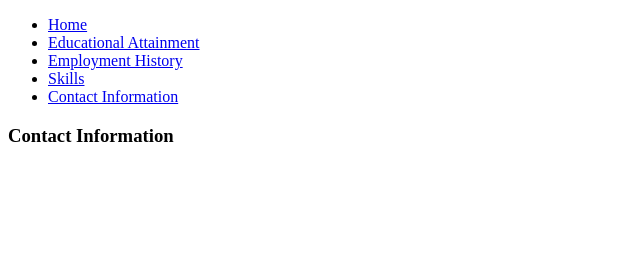
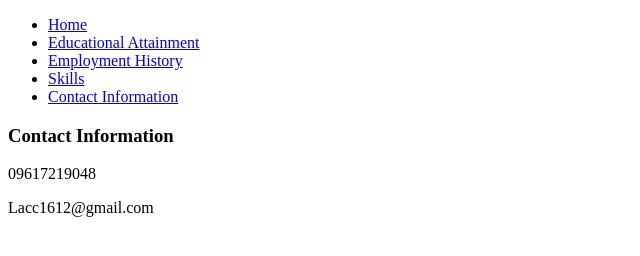
Before and after one commit to LatrellAndrei/Resume, a plain HTML site: page contactinfo.html in a window 1280 px wide. Shown: the whole page, without its empty margins (0-640 px from the left). Drawn offline with Linux system fonts and the light colour scheme.

Commit message:
updated contactinfo

```diff
--- a/contactinfo.html
+++ b/contactinfo.html
@@ -15,6 +15,9 @@
 		<li><a href="contactinfo.html">Contact Information</a></li>
 	</ul>
 </nav>
-<h3>Contact Information</h3>
+	<h3>Contact Information</h3>
+		<p>09617219048 </p>
+		<p>Lacc1612@gmail.com</p>
+
 </body>
 </html
```
